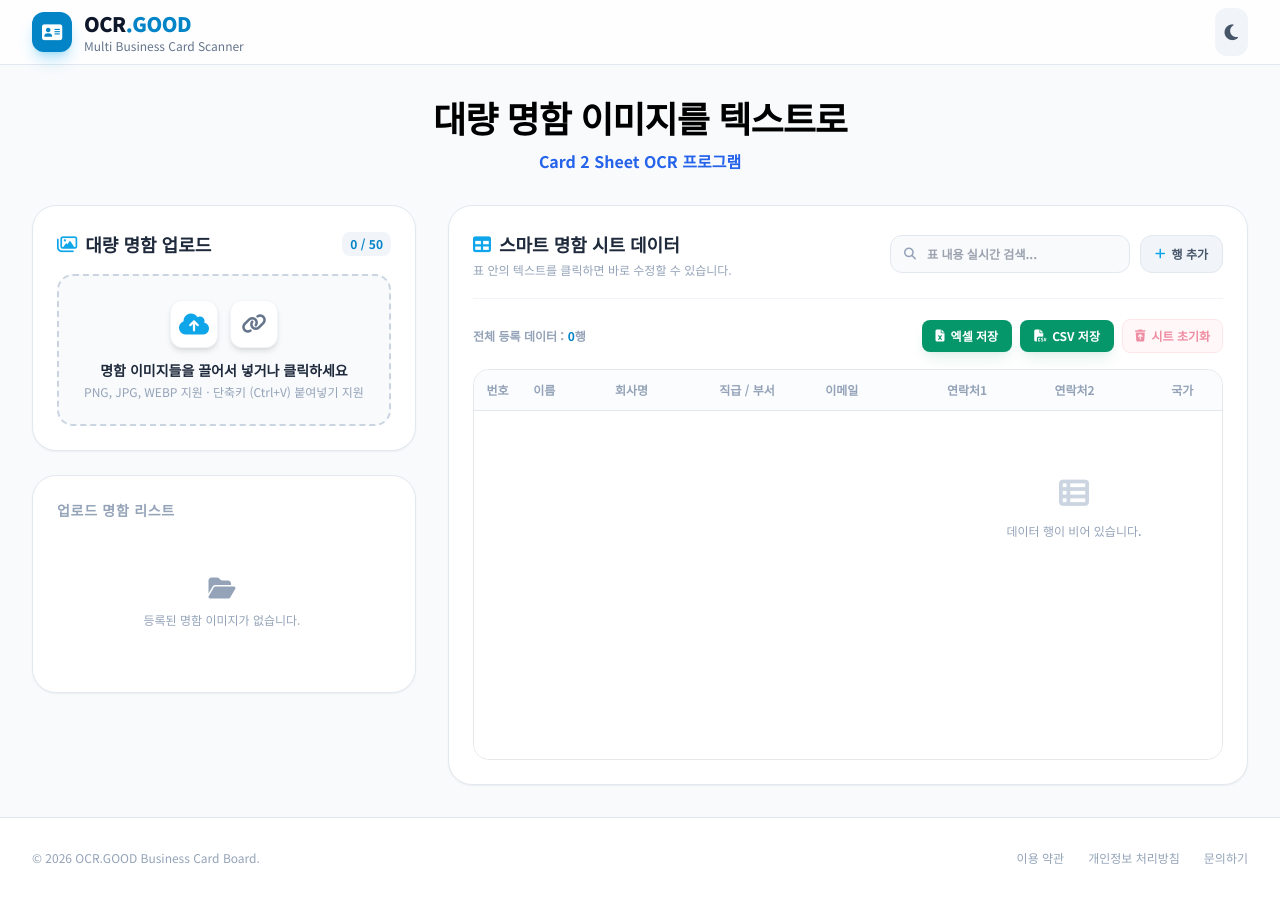
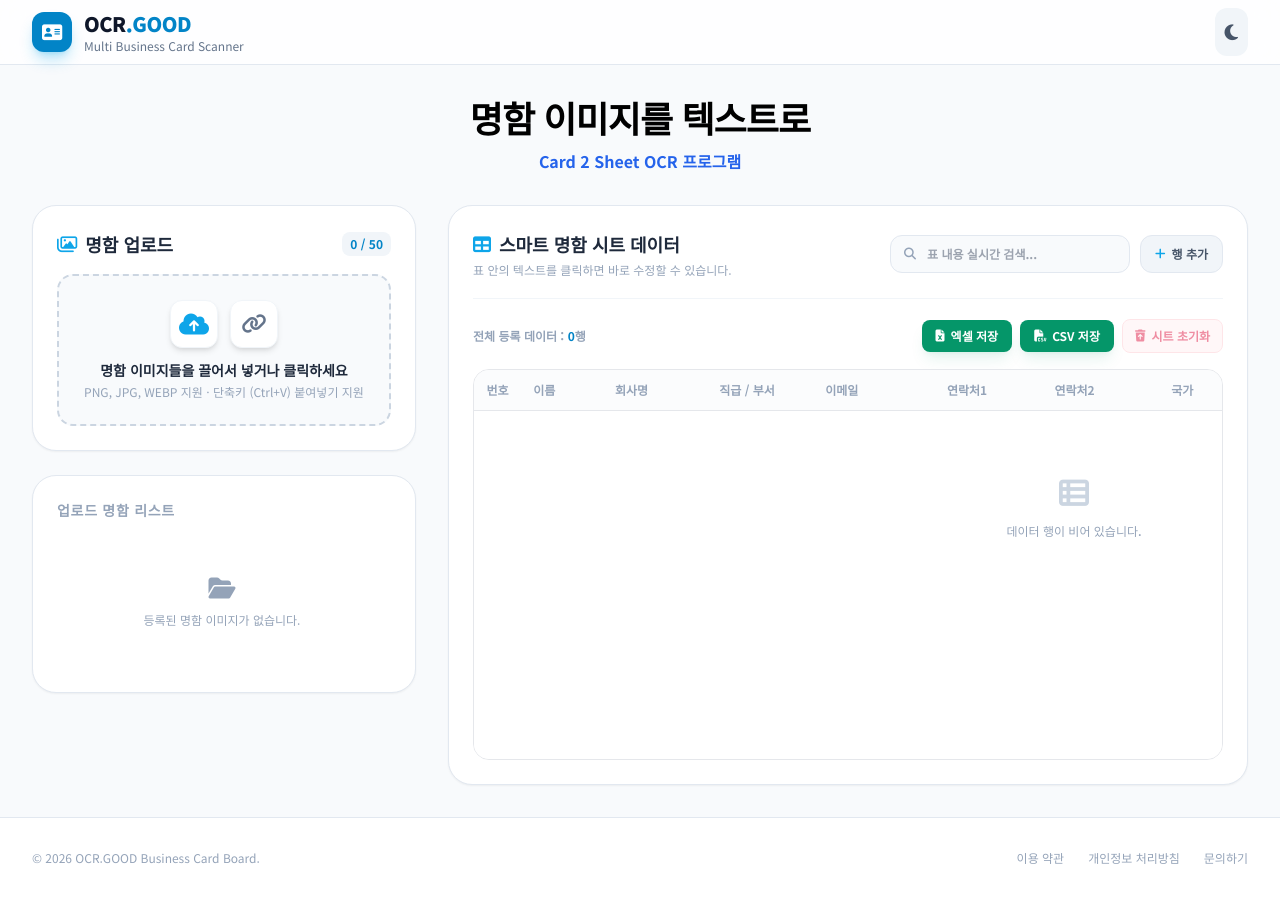
Before and after one commit to na272kim-cpu/codespaces-blank, a React (Vite) app: page / in a window 1280 px wide. Built offline with nearby package versions, Linux system fonts and the light colour scheme; the HTML template or start-up script is replaced by a standard one.

Commit message:
style: remove word 대량 from header and uploader titles

```diff
--- a/src/App.jsx
+++ b/src/App.jsx
@@ -466,7 +466,7 @@ export default function App() {
         {/* 인트로 소개글 */}
         <div className="text-center max-w-3xl mx-auto space-y-3">
           <h1 className="text-3xl sm:text-4xl font-extrabold text-black dark:text-white tracking-tight">
-            대량 명함 이미지를 텍스트로
+            명함 이미지를 텍스트로
           </h1>
           <p className="text-blue-600 dark:text-blue-400 text-sm sm:text-base font-bold">
             Card 2 Sheet OCR 프로그램
--- a/src/components/Uploader.jsx
+++ b/src/components/Uploader.jsx
@@ -114,7 +114,7 @@ export default function Uploader({
       <div className="bg-white dark:bg-slate-800/50 border border-slate-200 dark:border-slate-700 rounded-3xl p-6 shadow-sm">
         <h2 className="text-lg font-bold mb-4 flex items-center justify-between">
           <span className="flex items-center gap-2">
-            <i className="fa-regular fa-images text-primary-500"></i> 대량 명함 업로드
+            <i className="fa-regular fa-images text-primary-500"></i> 명함 업로드
           </span>
           <span className="text-xs bg-slate-100 dark:bg-slate-900 px-2 py-1 rounded-lg font-bold text-primary-600">
             {cardQueue.length} / {activePlan === 'FREE' ? '50' : '1,000'}
```
